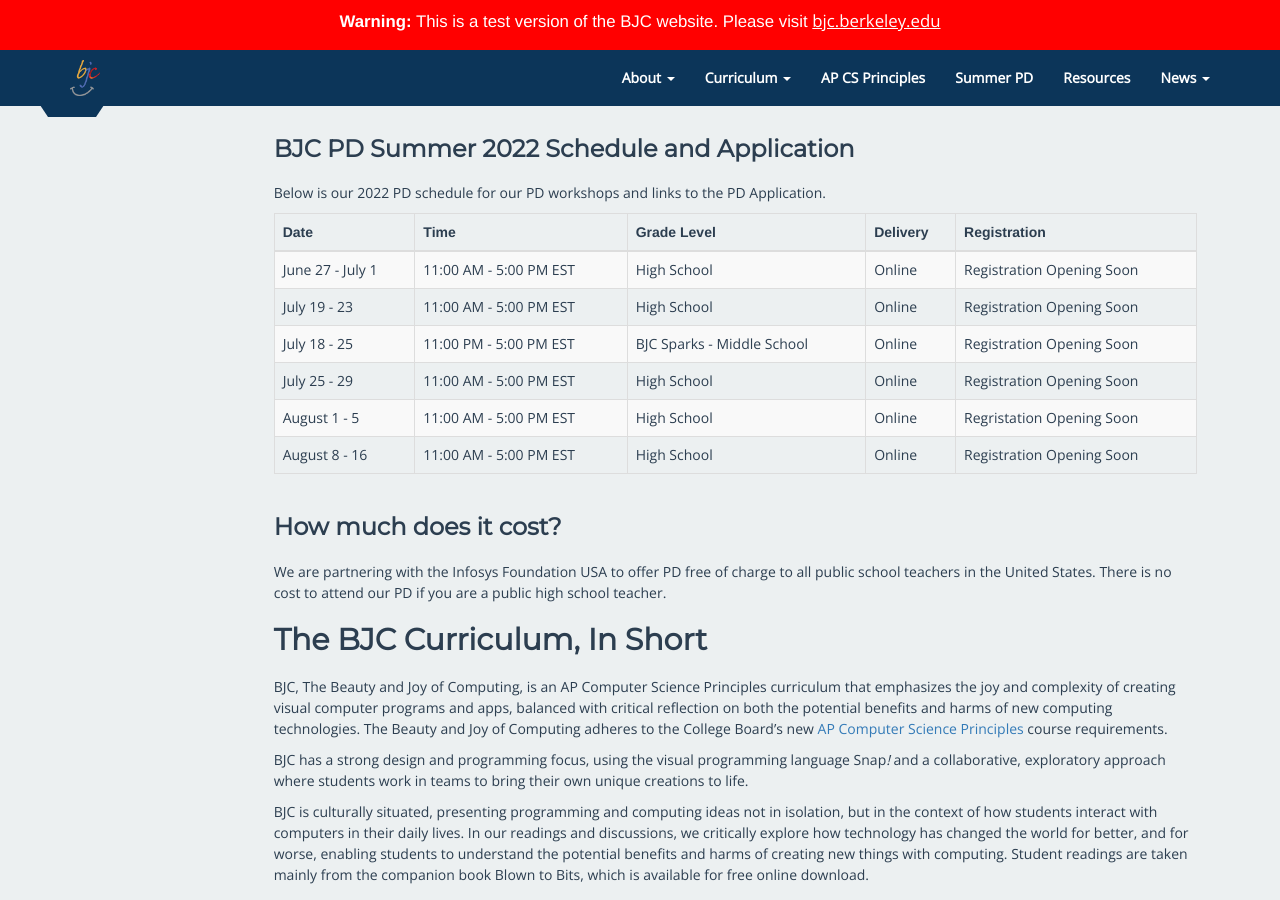
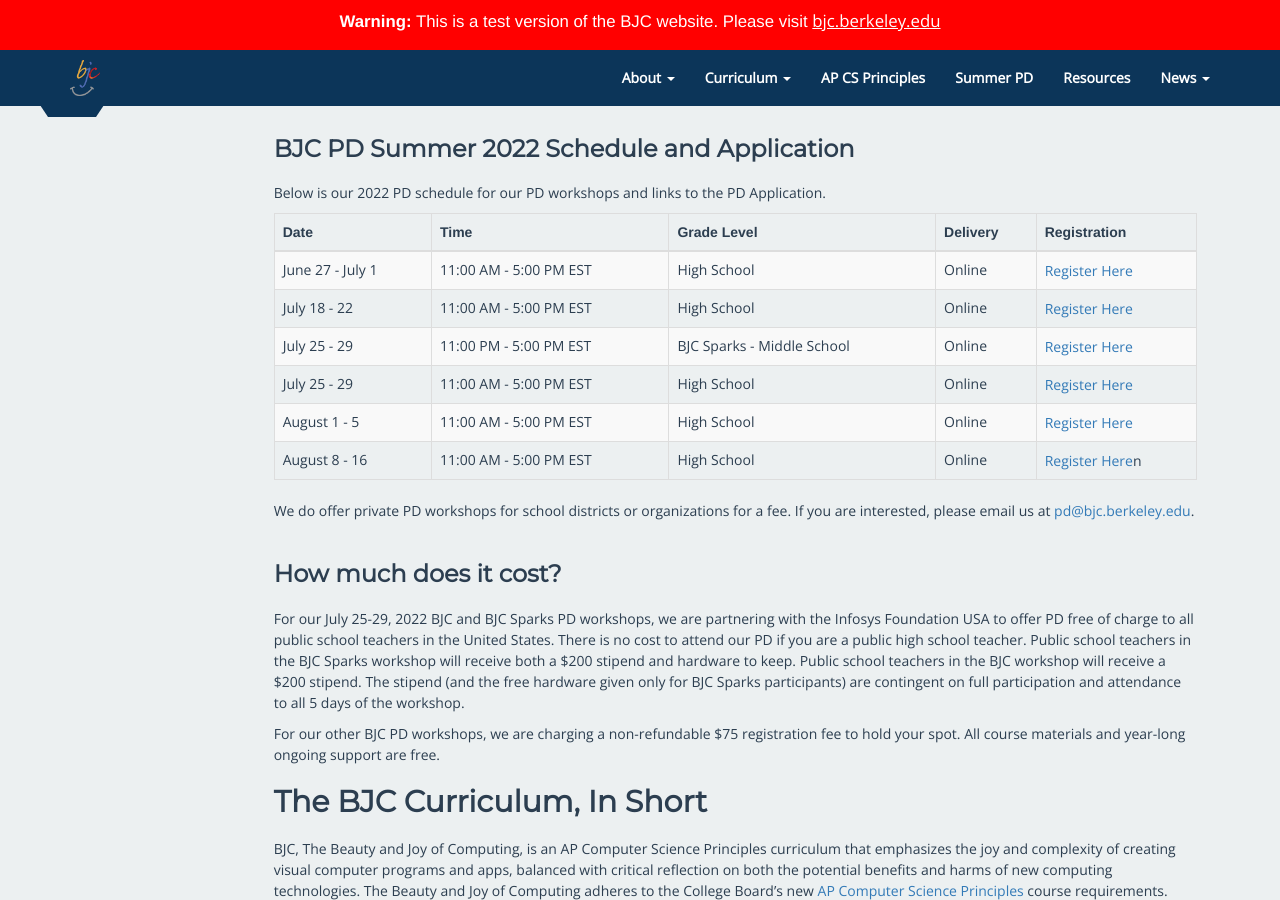
Before and after one commit to beautyjoy/beautyjoy.github.io, a Jekyll site: the page built from summer-pd/index.md, in a window 1280 px wide and 900 px high, scrolled down 1070 px. Built offline with Jekyll 4.4.1, drawn with Linux system fonts in a browser that asks for light colours; some of the changed text lies outside the part shown.

Commit message:
PD updates

```diff
--- a/summer-pd/index.md
+++ b/summer-pd/index.md
@@ -1,5 +1,5 @@
 ---
-title: 2021 Professional Development
+title: 2022 Professional Development
 subtitle: One-Week Workshop for Teachers
 layout: summer-pd
 redirect_from:
@@ -89,45 +89,47 @@
     <td>11:00 AM - 5:00 PM EST</td>
     <td>High School</td>
     <td>Online</td>
-    <td>Registration Opening Soon</td>
+    <td><a href="https://bjc.link/bjcpd22">Register Here</a></td>
   </tr>
   <tr>
-    <td>July 19 - 23</td>
+    <td>July 18 - 22</td>
     <td>11:00 AM - 5:00 PM EST</td>
     <td>High School</td>
     <td>Online</td>
-    <td>Registration Opening Soon</td>
+    <td><a href="https://bjc.link/bjcpd22">Register Here</a></td>
   </tr>
   <tr>
-    <td>July 18 - 25</td>
+    <td>July 25 - 29</td>
     <td>11:00 PM - 5:00 PM EST</td>
     <td>BJC Sparks - Middle School</td>
     <td>Online</td>
-    <td>Registration Opening Soon</td>
+    <td><a href="https://bjc.link/pdapp22">Register Here</a></td>
   </tr>
   <tr>
     <td>July 25 - 29</td>
     <td>11:00 AM - 5:00 PM EST</td>
     <td>High School</td>
     <td>Online</td>
-    <td>Registration Opening Soon</td>
+    <td><a href="https://bjc.link/pdapp22">Register Here</a></td>
   </tr>
   <tr>
     <td>August 1 - 5</td>
     <td>11:00 AM - 5:00 PM EST</td>
     <td>High School</td>
     <td>Online</td>
-    <td>Regristation Opening Soon</td>
+    <td><a href="https://bjc.link/bjcpd22">Register Here</a></td>
   </tr>
   <tr>
     <td>August 8 - 16</td>
     <td>11:00 AM - 5:00 PM EST</td>
     <td>High School</td>
     <td>Online</td>
-    <td>Registration Opening Soon</td>
+    <td><a href="https://bjc.link/bjcpd22">Register Here</a>n</td>
   </tr>
  </tbody>
 </table>
+
+We do offer private PD workshops for school districts or organizations for a fee. If you are interested, please email us at [pd@bjc.berkeley.edu](mailto:pd@bjc.berkeley.edu).
 
 <!--**NC and SC teachers ONLY**: Continuing in 2019, NC State University and The Citadel partnered to offer PD on integrated project-based lessons that integrate computational thinking, BJC-style, into STEM courses for middle and high school. One large 5-day workshop was offered in Charleston, SC June 24-28. For more information, please email us at [pd@bjc.berkeley.edu][pd-email].-->
 
@@ -152,11 +154,11 @@
 
 ### How much does it cost?
 
-We are partnering with the Infosys Foundation USA to offer PD free of charge to all public school teachers in the United States. There is no cost to attend our PD if you are a public high school teacher.
+For our July 25-29, 2022 BJC and BJC Sparks PD workshops, we are partnering with the Infosys Foundation USA to offer PD free of charge to all public school teachers in the United States. There is no cost to attend our PD if you are a public high school teacher. Public school teachers in the BJC Sparks workshop will receive both a $200 stipend and hardware to keep. Public school teachers in the BJC workshop will receive a $200 stipend. The stipend (and the free hardware given only for BJC Sparks participants) are contingent on full participation and attendance to all 5 days of the workshop.
 
-<!--We are charging a non-refundable $75 registration fee to hold your spot. All course materials and year-long ongoing support are free.
+For our other BJC PD workshops, we are charging a non-refundable $75 registration fee to hold your spot. All course materials and year-long ongoing support are free.
 
-For eligible teachers attending our Summer Middle School / Early High School workshop only, we are offering a $1,000 stipend. Participants will receive half of the stipend ($500) for completing the PD and submitting research consents and pre-instruments at the beginning of the academic year. Participants will receive the other half of the stipend ($500) for submitting mid-year instruments and post-instruments at the end of the academic year. -->
+<!-- For eligible teachers attending our Summer Middle School / Early High School workshop only, we are offering a $1,000 stipend. Participants will receive half of the stipend ($500) for completing the PD and submitting research consents and pre-instruments at the beginning of the academic year. Participants will receive the other half of the stipend ($500) for submitting mid-year instruments and post-instruments at the end of the academic year. -->
 
 <!--Participating teachers may be eligible for reimbursement for reasonable expenses for travel, lodging, and meals.-->
 
```
